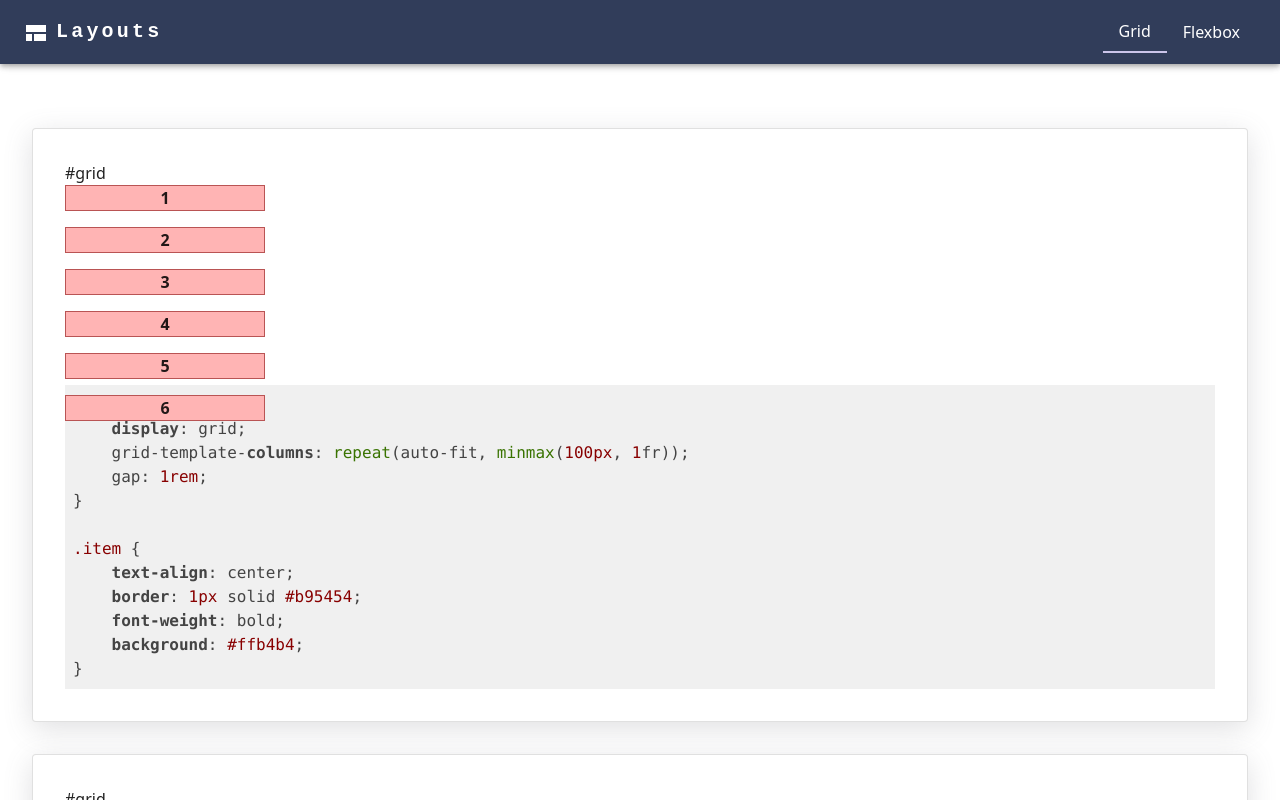
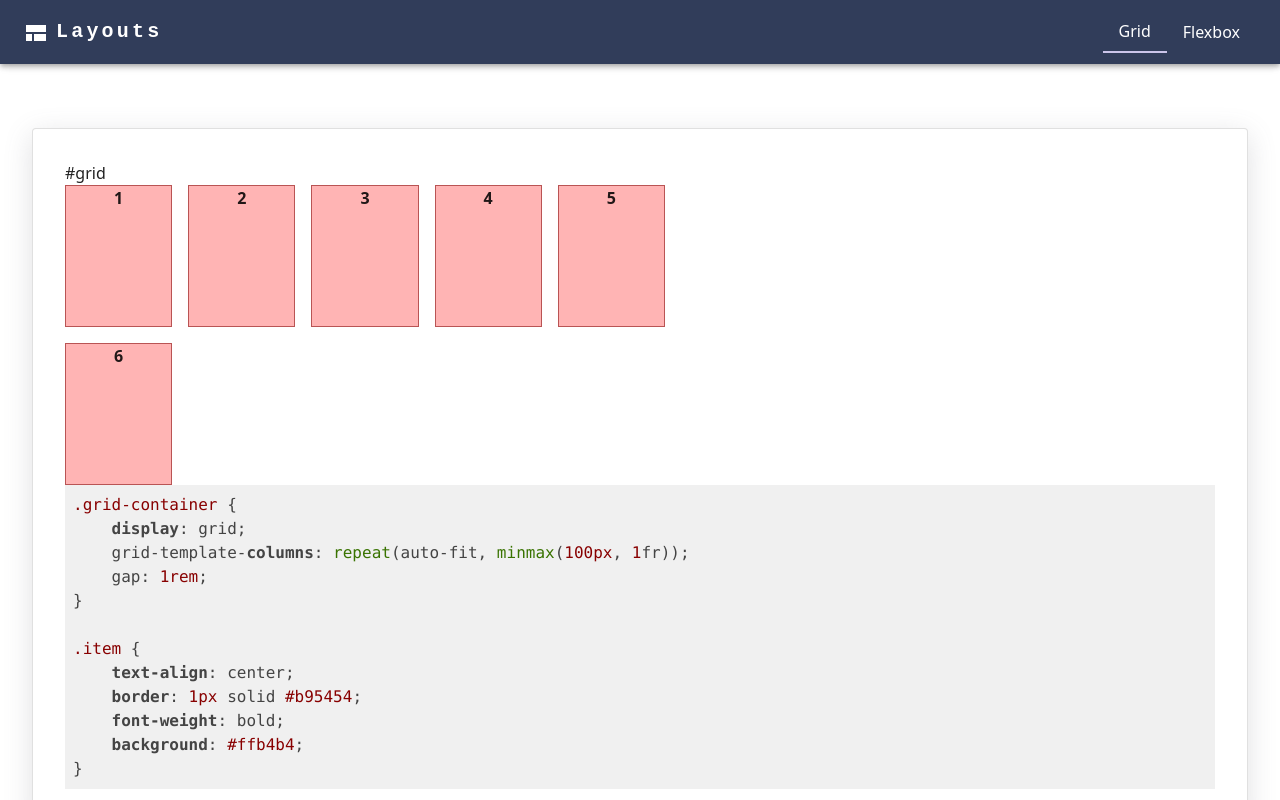
Before and after one commit to 16Bogdan54/Layouts-app-ReactJS, a React (Vite) app: page /grid in a window 1280 px wide. Shown: the top 800 px of the page. Built offline with nearby package versions, Linux system fonts and the light colour scheme.

Commit message:
remove useless code

```diff
--- a/package.json
+++ b/package.json
@@ -17,7 +17,6 @@
     "re-resizable": "^6.9.9",
     "react": "^18.2.0",
     "react-dom": "^18.2.0",
-    "react-resizable": "^3.0.4",
     "react-router-dom": "^6.6.2",
     "react-syntax-highlighter": "^15.5.0"
   },
--- a/src/components/layouts/LayoutBlock.tsx
+++ b/src/components/layouts/LayoutBlock.tsx
@@ -1,55 +1,20 @@
 import React, {useState} from 'react';
 import './testStyles/testStyles.css'
 // import {Resizable } from 'react-resizable'
-import {Box} from "@mui/material";
 import { Resizable } from "re-resizable";
 
-/*
-*
-* import { Resizable } from "re-resizable";
-
-* <Resizable
-    style={style}
-    defaultSize={{
-      width: 200,
-      height: 200
-    }}
-  >
-    001
-  </Resizable>
-*
-* */
 
 const items: number[] = [1,2,3,4,5,6]
 
 const LayoutBlock = () => {
-
-    // const MyHandle = React.forwardRef((props, ref) => {
-    //     const {handleAxis, ...restProps} = props;
-    //     return <div ref={ref} className={`foo handle-${handleAxis}`} {...restProps} />;
-    // });
-
-    // <Box className="grid-container" my={2}>
-    //     {items.map((item, index) => (
-    //         <div className="item" key={index}>{item}</div>
-    //     ))}
-    // </Box>
-
-    const style = {
-        display: "flex",
-        alignItems: "center",
-        justifyContent: "center",
-        border: "solid 1px #ddd",
-        background: "#f0f0f0"
-    };
 
     return (
         <Resizable
             className="grid-container"
             // style={style}
             defaultSize={{
-                width: 200,
-                height: 200
+                width: 600,
+                height: 300
             }}
         >
             {items.map((item, index) => (
```
Also changed, not shown: 1 other file (tests, documents, lock files or other folders).
